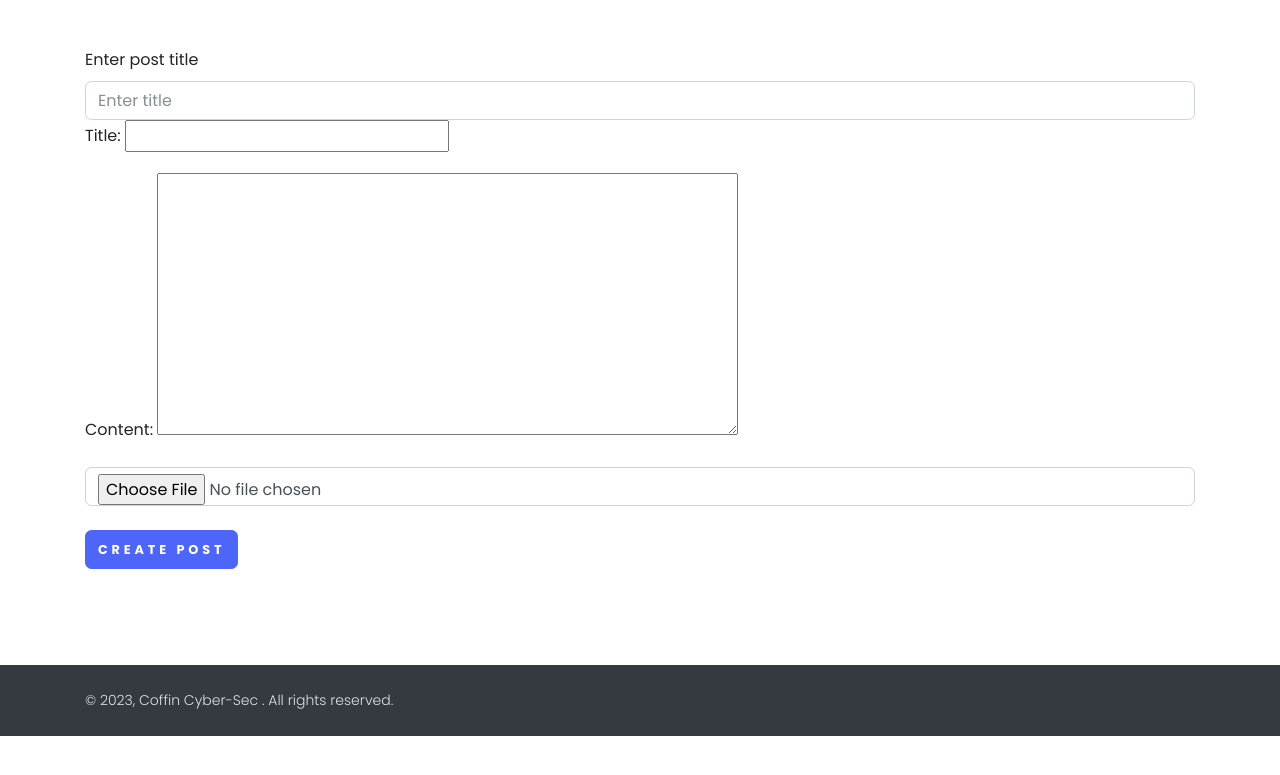
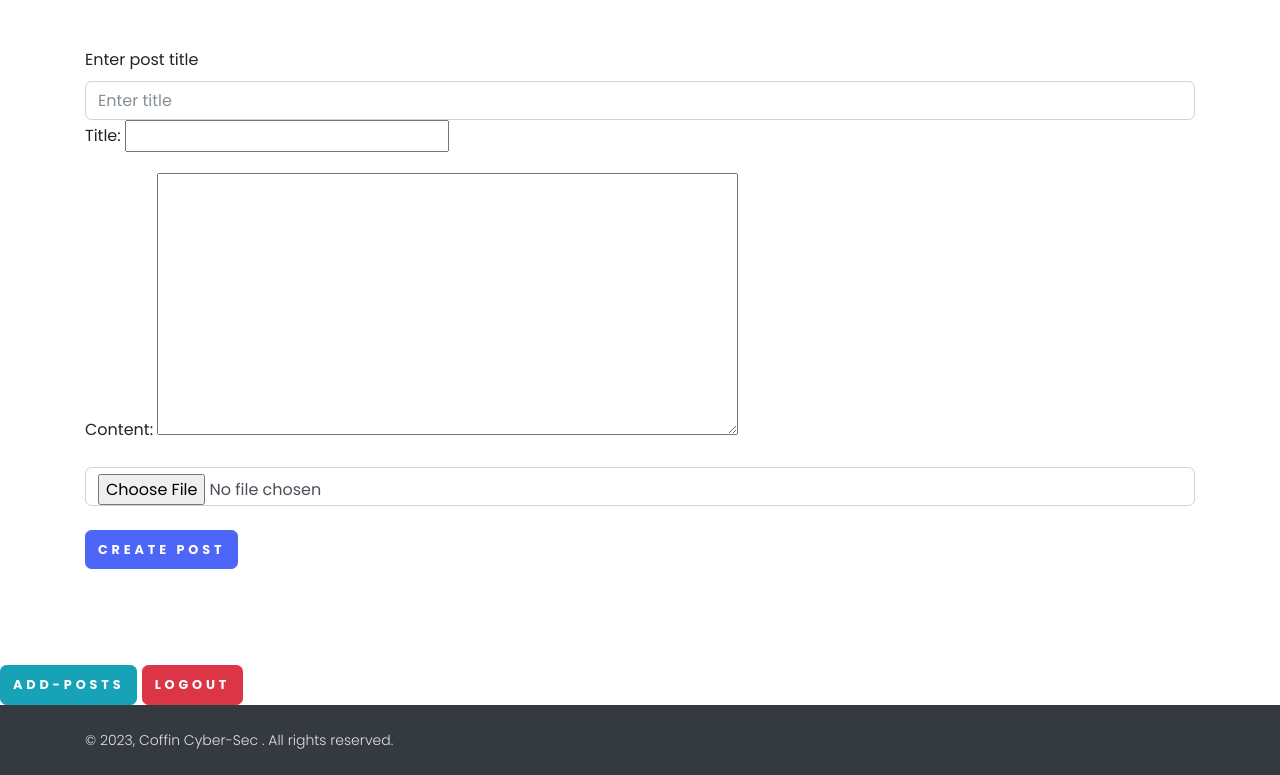
Before and after one commit to XD-Coffin/CoffinSec, a Django app: page /add-blog/ in a window 1280 px wide. Shown: the part 208-983 px from the top of the page. Before the commit the page ends 944 px from the top, so only its background shows below. Run offline with Django 3.2, Linux system fonts and the light colour scheme; a user stored in the database is signed in; some libraries are stand-ins or nearby versions; some web fonts are replaced.

Commit message:
Update base.html

```diff
--- a/home/templates/base.html
+++ b/home/templates/base.html
@@ -70,7 +70,13 @@
 
 
     {% endblock %}
+      {% if request.user.is_authenticated %}
+                <a class="btn btn-info" href="{% url 'add_blog' %}">Add-Posts</a>
 
+                <a class="btn btn-danger" href="{% url 'logout_view' %}">Logout</a>
+
+              {% else %}
+    {% endif %}
 
     <footer class="position-relative z-index-10 d-print-none">
 
```
